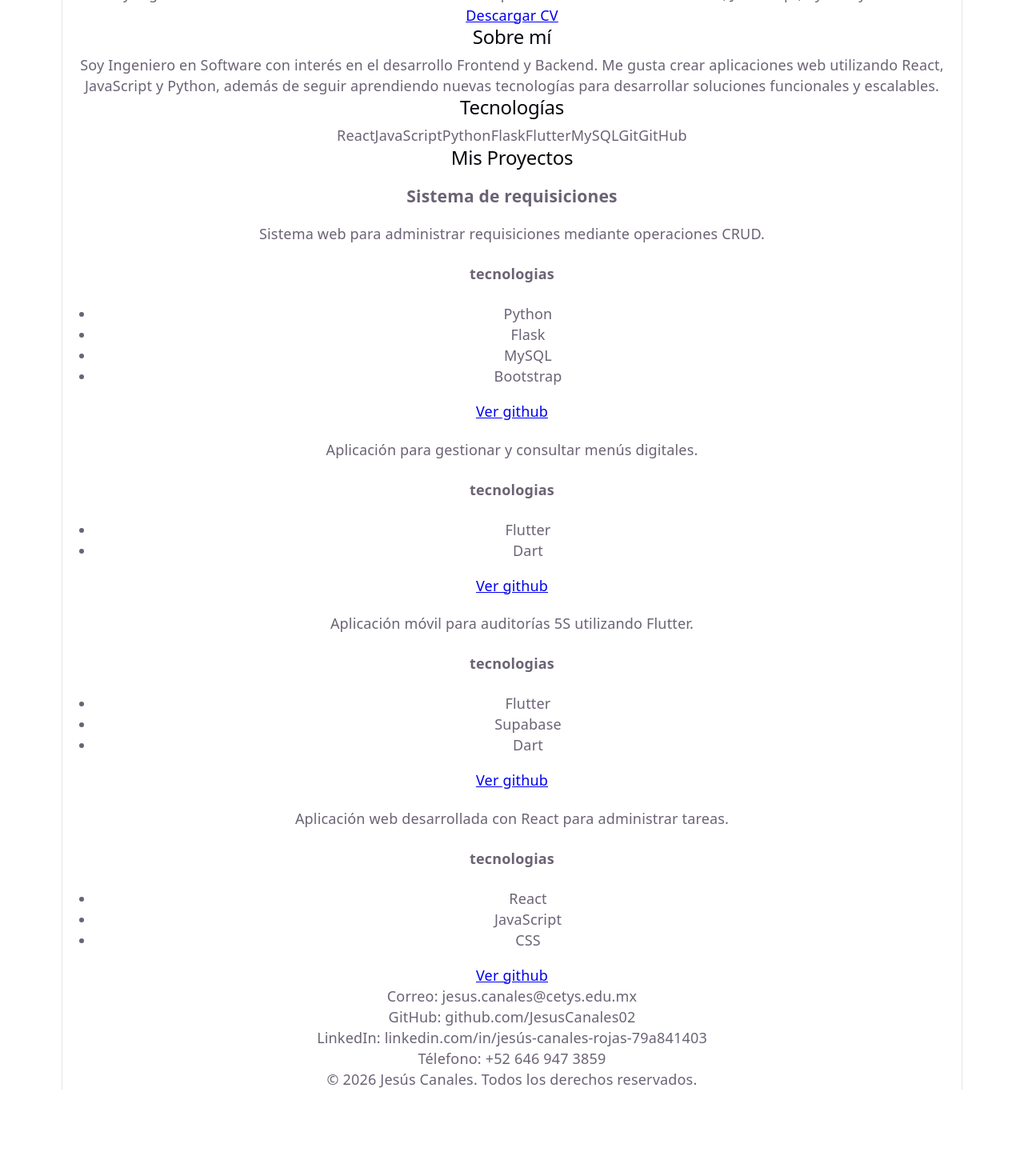
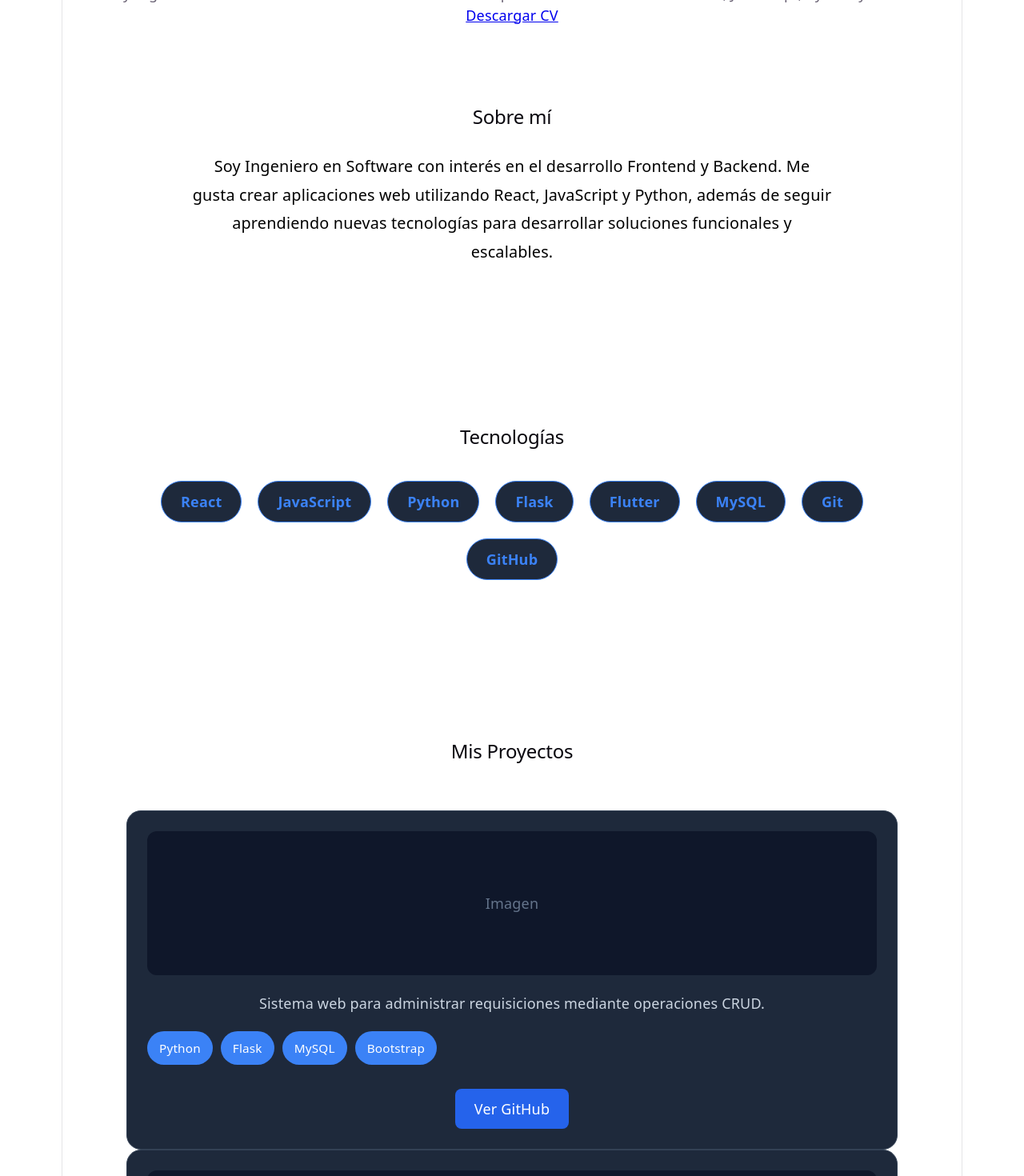
Before and after one commit to JesusCanales02/Portafolio, a React (Vite) app: page / in a window 1280 px wide. Shown: the part 220-1690 px from the top of the page at 80% size. Before the commit the page ends 1582 px from the top, so only its background shows below. Built offline with nearby package versions, Linux system fonts and the light colour scheme.

Commit message:
Css en los componentes

```diff
--- /dev/null
+++ b/src/componentes/About/About.css
@@ -0,0 +1,22 @@
+.about{
+
+    padding:100px 80px;
+
+    text-align:center;
+
+}
+
+.about p{
+
+    max-width:800px;
+
+    margin:30px auto 0;
+
+    color:#cbd5e1;
+
+    line-height:1.8;
+
+    font-size:1.1rem;
+    color: black;
+
+}
--- a/src/componentes/About/About.jsx
+++ b/src/componentes/About/About.jsx
@@ -1,3 +1,5 @@
+import "./About.css"
+
 function About() {
     return(
         <>
--- /dev/null
+++ b/src/componentes/Contact/Contact.css
@@ -0,0 +1,17 @@
+.contact{
+
+    padding:100px 80px;
+
+    text-align:center;
+
+}
+
+.contact p{
+
+    color:#cbd5e1;
+
+    margin:15px 0;
+
+    font-size:1.05rem;
+
+}
--- a/src/componentes/Contact/Contact.jsx
+++ b/src/componentes/Contact/Contact.jsx
@@ -1,3 +1,4 @@
+import "./Contact.css"
 function Contact() {
     return(
         <>
--- /dev/null
+++ b/src/componentes/ProjectCard/ProjectCard.css
@@ -0,0 +1,107 @@
+.project-card{
+
+    background:#1e293b;
+
+    border-radius:18px;
+
+    padding:25px;
+
+    transition:.3s;
+
+    border:1px solid #334155;
+
+}
+
+.project-card:hover{
+
+    transform:translateY(-10px);
+
+    box-shadow:0 20px 35px rgba(59,130,246,.25);
+
+}
+
+.project-image{
+
+    height:180px;
+
+    border-radius:12px;
+
+    background:#0f172a;
+
+    display:flex;
+
+    justify-content:center;
+
+    align-items:center;
+
+    color:#64748b;
+
+    margin-bottom:20px;
+
+}
+
+.project-card h3{
+
+    color:white;
+
+}
+
+.project-card p{
+
+    color:#cbd5e1;
+
+    line-height:1.6;
+
+}
+
+.tech-container{
+
+    display:flex;
+
+    flex-wrap:wrap;
+
+    gap:10px;
+
+    margin:20px 0;
+
+}
+
+.tech{
+
+    background:#3b82f6;
+
+    color:white;
+
+    padding:8px 15px;
+
+    border-radius:30px;
+
+    font-size:.85rem;
+
+}
+
+.github-btn{
+
+    display:inline-block;
+
+    margin-top:10px;
+
+    text-decoration:none;
+
+    background:#2563eb;
+
+    color:white;
+
+    padding:12px 24px;
+
+    border-radius:8px;
+
+    transition:.3s;
+
+}
+
+.github-btn:hover{
+
+    background:#1d4ed8;
+
+}
--- a/src/componentes/ProjectCard/ProjectCard.jsx
+++ b/src/componentes/ProjectCard/ProjectCard.jsx
@@ -1,27 +1,63 @@
-function ProjectCard({project}) {
-    return(
-        <>
-        <div>
-            <h3>{project.tittle}</h3>
-            <p>{project.description}</p>
-            <h4>tecnologias</h4>
+import "./ProjectCard.css";
 
-            <ul>
-                {project.technologies.map((tech, index) => (
-                    <li key={index}>
+function ProjectCard({ project }) {
+
+    return (
+
+        <div className="project-card">
+
+            <div className="project-image">
+
+                Imagen
+
+            </div>
+
+            <h3>
+
+                {project.title}
+
+            </h3>
+
+            <p>
+
+                {project.description}
+
+            </p>
+
+            <div className="tech-container">
+
+                {project.technologies.map((tech) => (
+
+                    <span key={tech} className="tech">
+
                         {tech}
-                    </li>
+
+                    </span>
+
                 ))}
-            </ul>
+
+            </div>
+
             <a
-            href={project.github}
-            target="_black"
-            rel="noreferrer"
+
+                href={project.github}
+
+                target="_blank"
+
+                rel="noreferrer"
+
+                className="github-btn"
+
             >
-                Ver github
+
+                Ver GitHub
+
             </a>
+
         </div>
-        </>
-    )
+
+    );
+
 }
-export default ProjectCard
+
+export default ProjectCard;
--- /dev/null
+++ b/src/componentes/Projects/Projects.css
@@ -0,0 +1,23 @@
+.projects{
+
+    padding:100px 80px;
+
+}
+
+.projects h2{
+
+    text-align:center;
+
+    margin-bottom:60px;
+
+}
+
+.projects-grid{
+
+    display:grid;
+
+    grid-template-columns:repeat(auto-fit,minmax(330px,1fr));
+
+    gap:35px;
+
+}
--- a/src/componentes/Projects/Projects.jsx
+++ b/src/componentes/Projects/Projects.jsx
@@ -1,5 +1,6 @@
 import projects from "../../data/projects"
 import ProjectCard from "../ProjectCard/ProjectCard"
+import './Projects.css'
 
 function Projects() {
     return(
--- a/src/componentes/Skills/Skills.css
+++ b/src/componentes/Skills/Skills.css
@@ -0,0 +1,47 @@
+.skills{
+
+    padding:100px 80px;
+
+    text-align:center;
+
+}
+
+.skills-container{
+
+    margin-top:40px;
+
+    display:flex;
+
+    justify-content:center;
+
+    flex-wrap:wrap;
+
+    gap:20px;
+
+}
+
+.skill{
+
+    padding:12px 24px;
+
+    background:#1e293b;
+
+    color:#3b82f6;
+
+    border:1px solid #3b82f6;
+
+    border-radius:50px;
+
+    font-weight:600;
+
+    transition:.3s;
+
+}
+
+.skill:hover{
+
+    background:#3b82f6;
+
+    color:white;
+
+}
```
Also changed, not shown: src/componentes/Footer/Footer.css (added, +11 -0 lines).
